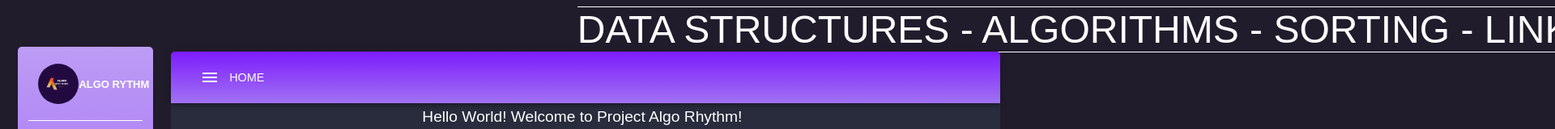
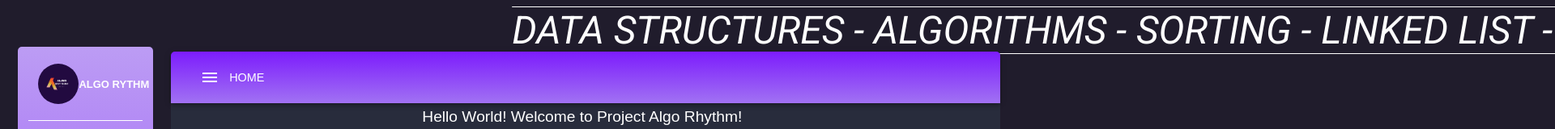
Before and after one commit to christianjoshuauy/DSAlgorithms, a React (Create React App) app: page / in a window 1280 px wide. Shown: the top 160 px of the page at 81% size, 1920 px wide, since content can reach past the window. Built offline with nearby package versions, Linux system fonts and the light colour scheme; a web font is replaced by a local one.

Commit message:
change font for scrolling text

```diff
--- a/src/App.css
+++ b/src/App.css
@@ -1,4 +1,5 @@
 @import url(//db.onlinewebfonts.com/c/6ee4e08e93e4eb76f4bc6e648e6419af?family=SteelworksW01-Book);
+@import url('https://fonts.googleapis.com/css2?family=Roboto:ital@1&display=swap');
 
 *, :after, :before {
   box-sizing: border-box;
@@ -127,7 +128,7 @@ body {
   display: flex;
   position: absolute;
   top: 1%;
-  font-family: 'SteelworksW01-Book', sans-serif;
+  font-family: 'SteelworksW01-Book', 'Roboto', sans-serif;
   font-weight: thin;
   border-top: 1px solid white;
   border-bottom: 1px solid white;
```
